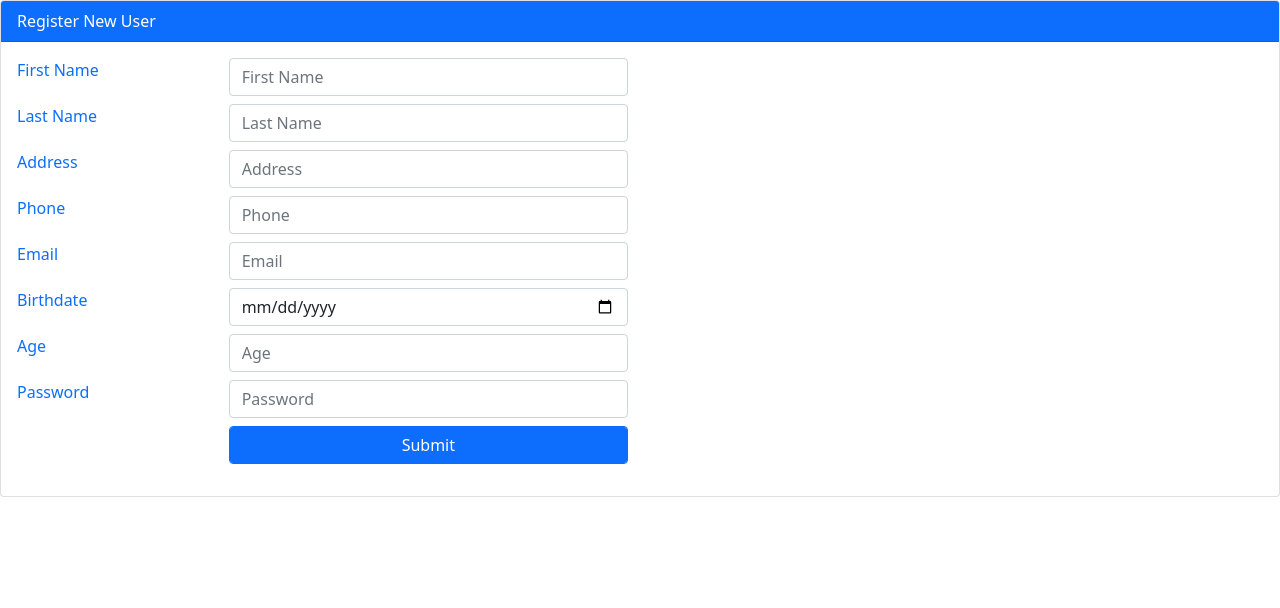
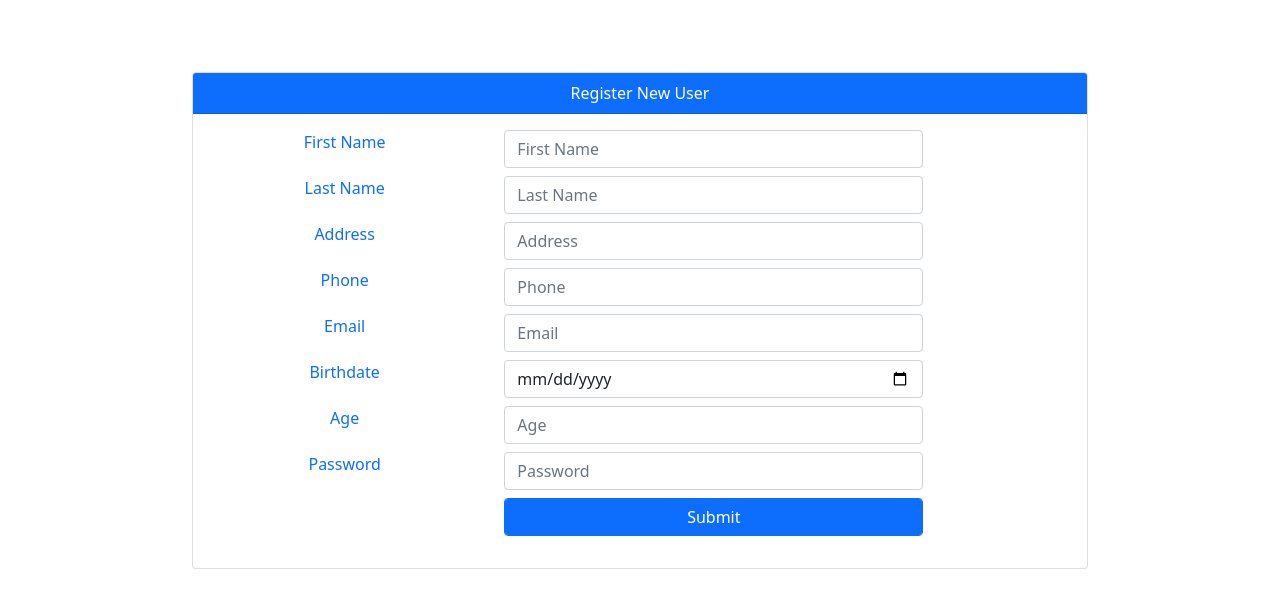
Before and after one commit to tahmidradit/BitMascot, a PHP site: page /registerUser.php in a window 1280 px wide. Shown: the top 608 px of the page. Run offline with PHP 8.4, Linux system fonts and the light colour scheme.

Commit message:
Registration page UI modified

```diff
--- a/Views/registerUser.php
+++ b/Views/registerUser.php
@@ -1,85 +1,88 @@
-
 <link href="https://cdn.jsdelivr.net/npm/bootstrap@5.0.2/dist/css/bootstrap.min.css" rel="stylesheet" integrity="sha384-EVSTQN3/azprG1Anm3QDgpJLIm9Nao0Yz1ztcQTwFspd3yD65VohhpuuCOmLASjC" crossorigin="anonymous">
 
-<div class="card text-white">
+<br> <br>
+<div align="center" class=" mt-4">
+    <div class="card text-white" style="width: 70%;">
         <div class="card-header bg-primary">Register New User</div>
         <div class="card-body">
-        <form  id="form">
+            <form id="form">
                 <div class="form-group row">
-                <div class="col-2 text-primary">
+                    <div class="col-4 text-primary">
                         <label>First Name</label>
                     </div>
-                <div class="col-4">
+                    <div class="col-6">
                         <input class="form-control" type="text" name="firstName" placeholder="First Name" id="firstName" />
                     </div>
                 </div>
                 <div class="form-group row">
-                <div class="col-2 mt-2 text-primary">
+                    <div class="col-4 mt-2 text-primary">
                         <label>Last Name</label>
                     </div>
-                <div class="col-4 mt-2">
+                    <div class="col-6 mt-2">
                         <input class="form-control" type="text" name="lastName" placeholder="Last Name" id="lastName" />
                     </div>
                 </div>
                 <div class="form-group row">
-                <div class="col-2 mt-2 text-primary">
+                    <div class="col-4 mt-2 text-primary">
                         <label>Address</label>
                     </div>
-                <div class="col-4 mt-2">
+                    <div class="col-6 mt-2">
                         <input class="form-control" type="text" name="address" placeholder="Address" id="address" />
                     </div>
                 </div>
                 <div class="form-group row">
-                <div class="col-2 mt-2 text-primary">
+                    <div class="col-4 mt-2 text-primary">
                         <label>Phone</label>
                     </div>
-                <div class="col-4 mt-2">
+                    <div class="col-6 mt-2">
                         <input class="form-control" type="text" name="phone" placeholder="Phone" id="phone" />
                     </div>
                 </div>
                 <div class="form-group row">
-                <div class="col-2 mt-2 text-primary">
+                    <div class="col-4 mt-2 text-primary">
                         <label>Email</label>
                     </div>
-                <div class="col-4 mt-2">
+                    <div class="col-6 mt-2">
                         <input class="form-control" type="text" name="email" placeholder="Email" id="email" />
                     </div>
                 </div>
                 <div class="form-group row">
-                <div class="col-2 mt-2 text-primary">
+                    <div class="col-4 mt-2 text-primary">
                         <label>Birthdate</label>
                     </div>
-                <div class="col-4 mt-2">
+                    <div class="col-6 mt-2">
                         <input class="form-control" type="date" name="dob" placeholder="Dob" id="dob" />
                     </div>
                 </div>
                 <div class="form-group row">
-                <div class="col-2 mt-2 text-primary">
+                    <div class="col-4 mt-2 text-primary">
                         <label>Age</label>
                     </div>
-                <div class="col-4 mt-2">
+                    <div class="col-6 mt-2">
                         <input class="form-control" type="text" name="age" placeholder="Age" id="age" />
                     </div>
                 </div>
                 <div class="form-group row">
-                <div class="col-2 mt-2 text-primary">
+                    <div class="col-4 mt-2 text-primary">
                         <label>Password</label>
                     </div>
-                <div class="col-4 mt-2">
+                    <div class="col-6 mt-2">
                         <input class="form-control" type="password" name="password" placeholder="Password" id="password" />
                     </div>
                 </div>
                 <div class="form-group row">
-                <div class="col-2 mt-2 text-primary">
+                    <div class="col-4 mt-2 text-primary">
 
                     </div>
-                <div class="col-4 mt-2">
+                    <div class="col-6 mt-2">
                         <input class="form-control btn btn-primary text-white" type="button" id="register" value="Submit" />
                     </div>
                 </div>
             </form>
         </div>
     </div>
+</div>
+
 
 <script src="https://code.jquery.com/jquery-3.5.1.js" integrity="sha256-QWo7LDvxbWT2tbbQ97B53yJnYU3WhH/C8ycbRAkjPDc=" crossorigin="anonymous"></script>
 <script type="text/javascript" src="../lib/js/registerUser.js"></script>
```
Also changed, not shown: Models/userProperties.php (+8 -8 lines). Lines whose indentation alone changed are shown as unchanged.
